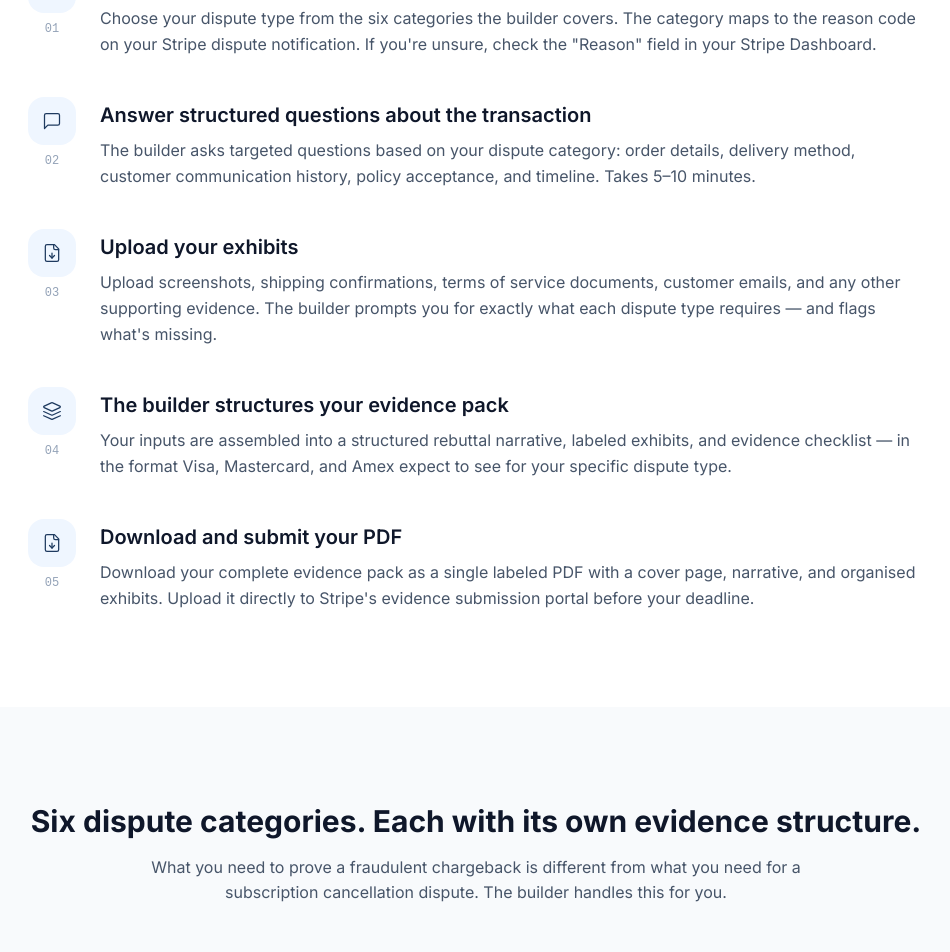
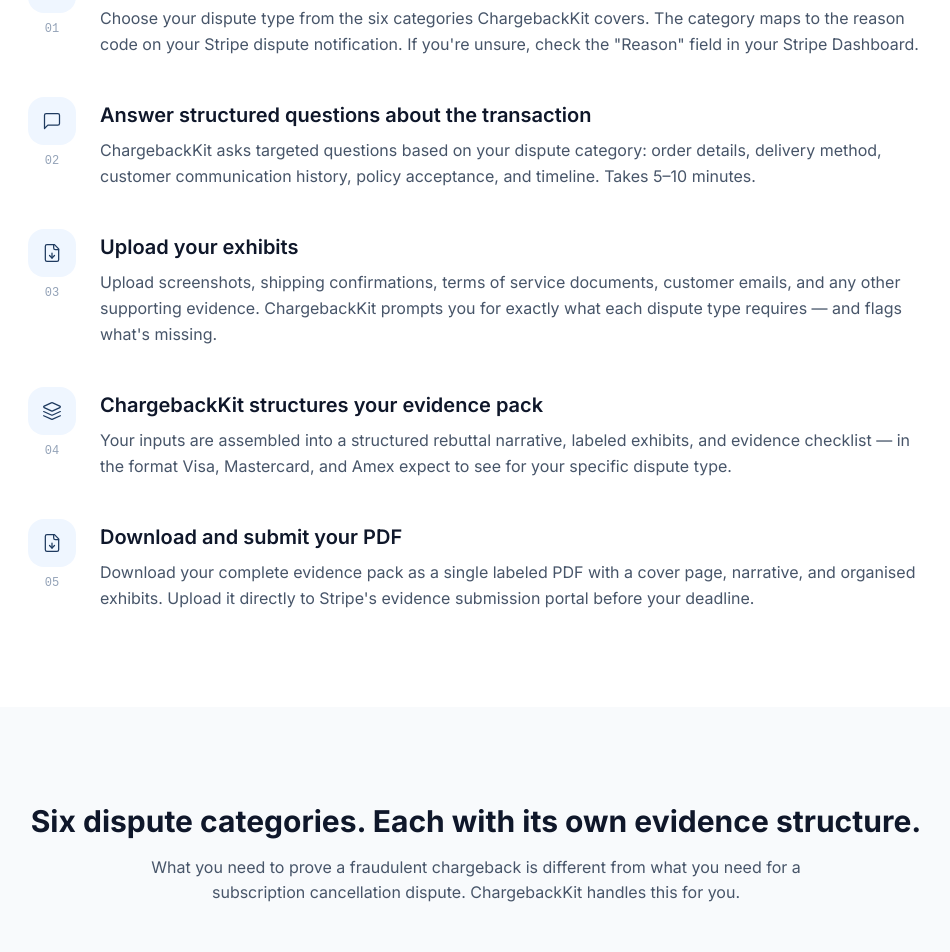
Before and after one commit to mattmcallister-create/chargeback-evidence-pack, a Next.js app: page /how-it-works in a window 1280 px wide. Shown: the part 814-1766 px from the top of the page, without its empty margins (164-1114 px from the left). Built offline with nearby package versions, Linux system fonts and the light colour scheme; no server answers.

Commit message:
Phase 11: Update how-it-works page brand references to ChargebackKit

```diff
--- a/app/(marketing)/how-it-works/page.tsx
+++ b/app/(marketing)/how-it-works/page.tsx
@@ -5,14 +5,14 @@ import { ArrowRight, MessageSquare, Layers, FileDown, AlertTriangle, Lock } from
 export const metadata: Metadata = {
   title: 'How It Works — Dispute to PDF in 30 Minutes',
   description:
-    'How the Chargeback Evidence Pack Builder works: structured intake, category-specific evidence assembly, labeled PDF output. 5 steps from dispute notification to submission.',
+    'How the ChargebackKit works: structured intake, category-specific evidence assembly, labeled PDF output. 5 steps from dispute notification to submission.',
   alternates: {
     canonical: '/how-it-works/',
   },
   openGraph: {
     title: 'How It Works — Dispute to PDF in 30 Minutes',
     description:
-      'How the Chargeback Evidence Pack Builder works: structured intake, category-specific evidence assembly, labeled PDF output.',
+      'How the ChargebackKit works: structured intake, category-specific evidence assembly, labeled PDF output.',
     url: '/how-it-works/',
   },
 }
@@ -60,24 +60,24 @@ const steps = [
   {
     number: '01',
     title: 'Select your dispute category',
-    body: 'Choose your dispute type from the six categories the builder covers. The category maps to the reason code on your Stripe dispute notification. If you\'re unsure, check the "Reason" field in your Stripe Dashboard.',
+    body: 'Choose your dispute type from the six categories ChargebackKit covers. The category maps to the reason code on your Stripe dispute notification. If you\'re unsure, check the "Reason" field in your Stripe Dashboard.',
     icon: Layers,
   },
   {
     number: '02',
     title: 'Answer structured questions about the transaction',
-    body: 'The builder asks targeted questions based on your dispute category: order details, delivery method, customer communication history, policy acceptance, and timeline. Takes 5–10 minutes.',
+    body: 'ChargebackKit asks targeted questions based on your dispute category: order details, delivery method, customer communication history, policy acceptance, and timeline. Takes 5–10 minutes.',
     icon: MessageSquare,
   },
   {
     number: '03',
     title: 'Upload your exhibits',
-    body: 'Upload screenshots, shipping confirmations, terms of service documents, customer emails, and any other supporting evidence. The builder prompts you for exactly what each dispute type requires — and flags what\'s missing.',
+    body: 'Upload screenshots, shipping confirmations, terms of service documents, customer emails, and any other supporting evidence. ChargebackKit prompts you for exactly what each dispute type requires — and flags what\'s missing.',
     icon: FileDown,
   },
   {
     number: '04',
-    title: 'The builder structures your evidence pack',
+    title: 'ChargebackKit structures your evidence pack',
     body: 'Your inputs are assembled into a structured rebuttal narrative, labeled exhibits, and evidence checklist — in the format Visa, Mastercard, and Amex expect to see for your specific dispute type.',
     icon: Layers,
   },
@@ -100,11 +100,11 @@ const howItWorksFaqs = [
   },
   {
     q: 'What if I don\'t have all the evidence items?',
-    a: 'Include what you have. The builder distinguishes between required evidence and supplementary evidence for your dispute type, and notes which items are missing.',
+    a: 'Include what you have. ChargebackKit distinguishes between required evidence and supplementary evidence for your dispute type, and notes which items are missing.',
   },
   {
     q: 'Is this specific to Stripe?',
-    a: 'The builder is built for Stripe merchants. It references Stripe\'s evidence submission portal and the reason codes Stripe surfaces. The underlying card network rules (Visa, Mastercard, Amex) apply regardless of processor.',
+    a: 'ChargebackKit is built for Stripe merchants. It references Stripe\'s evidence submission portal and the reason codes Stripe surfaces. The underlying card network rules (Visa, Mastercard, Amex) apply regardless of processor.',
   },
 ]
 
@@ -193,7 +193,7 @@ export default function HowItWorksPage() {
             </h2>
             <p className="text-slate-600 max-w-2xl mx-auto">
               What you need to prove a fraudulent chargeback is different from what you need for
-              a subscription cancellation dispute. The builder handles this for you.
+              a subscription cancellation dispute. ChargebackKit handles this for you.
             </p>
           </div>
 
```
